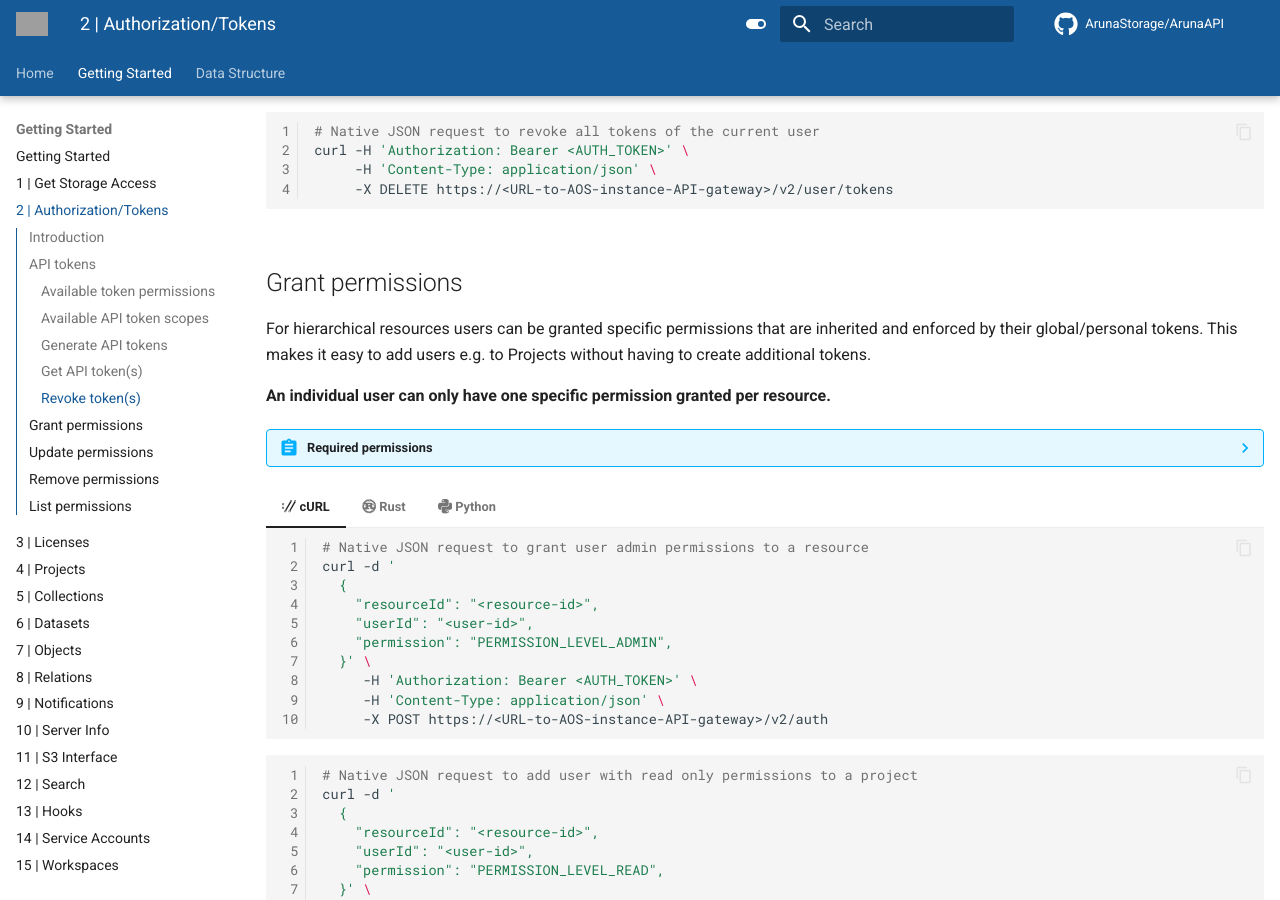
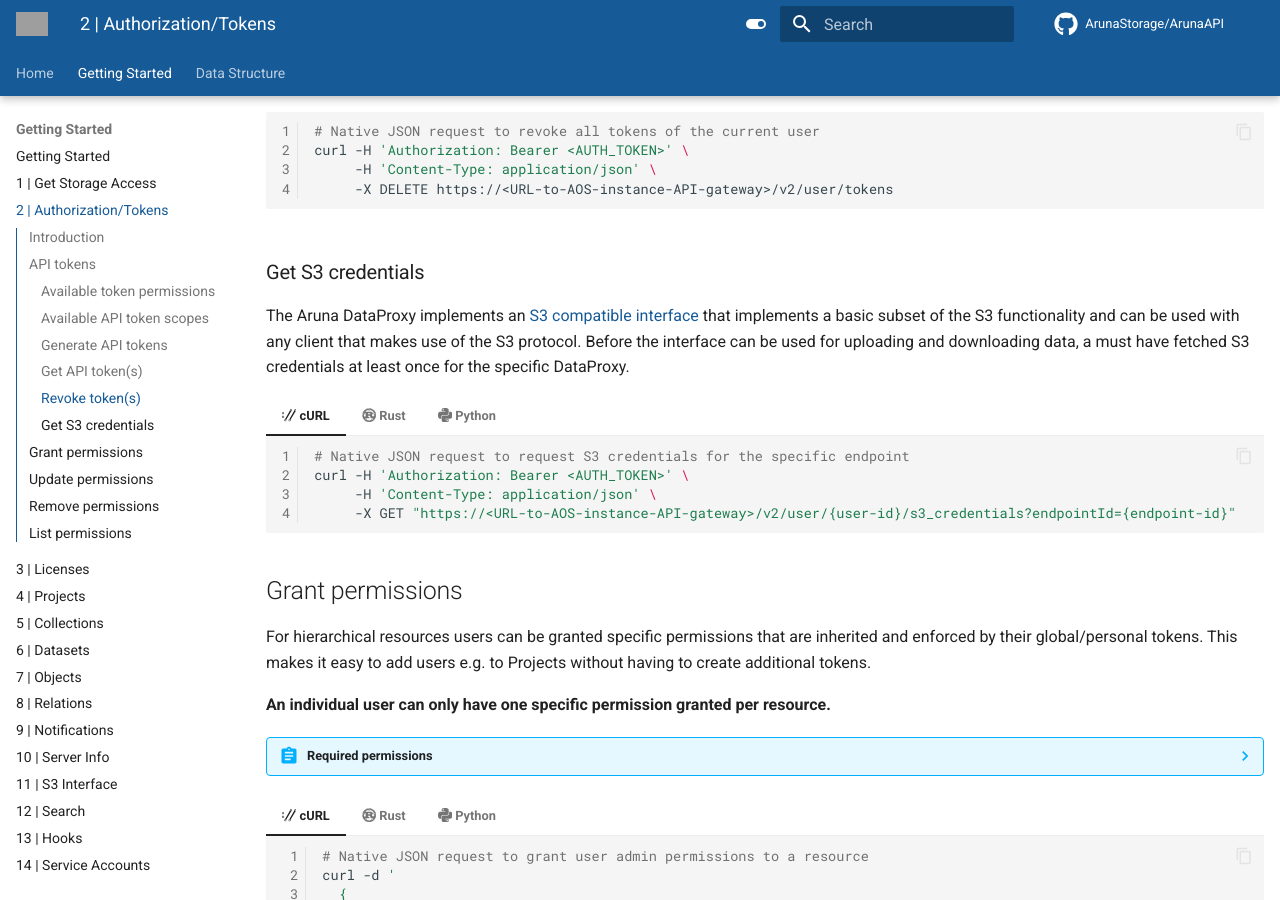
Before and after one commit to ArunaStorage/documentation, an MkDocs documentation site: the page built from docs/get_started/basic_usage/02_How-To-Auth-Tokens.md, in a window 1280 px wide and 900 px high, scrolled down 3354 px. Built offline with MkDocs 1.6.1 and Material for MkDocs 9.7.7, drawn with Linux system fonts in a browser that asks for light colours; comment, search, counter and statistics services are not loaded; the version menu is left out; grey boxes are pictures that could not be loaded.

Commit message:
docs: Add examples for S3 credentials fetch

````diff
--- a/docs/get_started/basic_usage/02_How-To-Auth-Tokens.md
+++ b/docs/get_started/basic_usage/02_How-To-Auth-Tokens.md
@@ -410,6 +410,57 @@ API examples of how to revoke/delete a specific API token or all tokens of the c
     ```
 
 
+### Get S3 credentials
+
+The Aruna DataProxy implements an [S3 compatible interface](11_How-To-S3-Interface.md){target="_blank"} that implements a basic
+subset of the S3 functionality and can be used with any client that makes use of the S3 protocol. Before the interface can be
+used for uploading and downloading data, a must have fetched S3 credentials at least once for the specific DataProxy.
+
+=== ":simple-curl: cURL"
+
+    ```bash linenums="1"
+    # Native JSON request to request S3 credentials for the specific endpoint
+    curl -H 'Authorization: Bearer <AUTH_TOKEN>' \
+         -H 'Content-Type: application/json' \
+         -X GET "https://<URL-to-AOS-instance-API-gateway>/v2/user/{user-id}/s3_credentials?endpointId={endpoint-id}"
+    ```
+
+=== ":simple-rust: Rust"
+
+    ```rust linenums="1"
+    // Create tonic/ArunaAPI request to fetch S3 credentials for the specific endpoint
+    let request = GetS3CredentialsUserRequest {
+        user_id: "<user-id>".to_string(),
+        endpoint_id: "<endpoint-id>".to_string(),
+    };
+
+    // Get/Create S3 credentials to register user at DataProxy
+    let response = user_client.get_s3_credentials_user(request)
+                              .await
+                              .unwrap()
+                              .into_inner();
+
+    // Do something with the response
+    println!("{:#?}", response);
+    ```
+
+=== ":simple-python: Python"
+
+    ```python linenums="1"
+    # Create tonic/ArunaAPI request to revoke the specific API token
+    request = GetS3CredentialsUserRequest(
+        user_id="<user-id>",
+        endpoint_id="<endpoint-id>"
+    )
+
+    # Send the request to the AOS instance gRPC gateway
+    response = client.user_client.GetS3CredentialsUser(request=request)
+
+    # Do something with the response
+    print(f'{response}')
+    ```
+
+
 ## Grant permissions
 
 For hierarchical resources users can be granted specific permissions that are inherited and enforced by their global/personal tokens.
````
